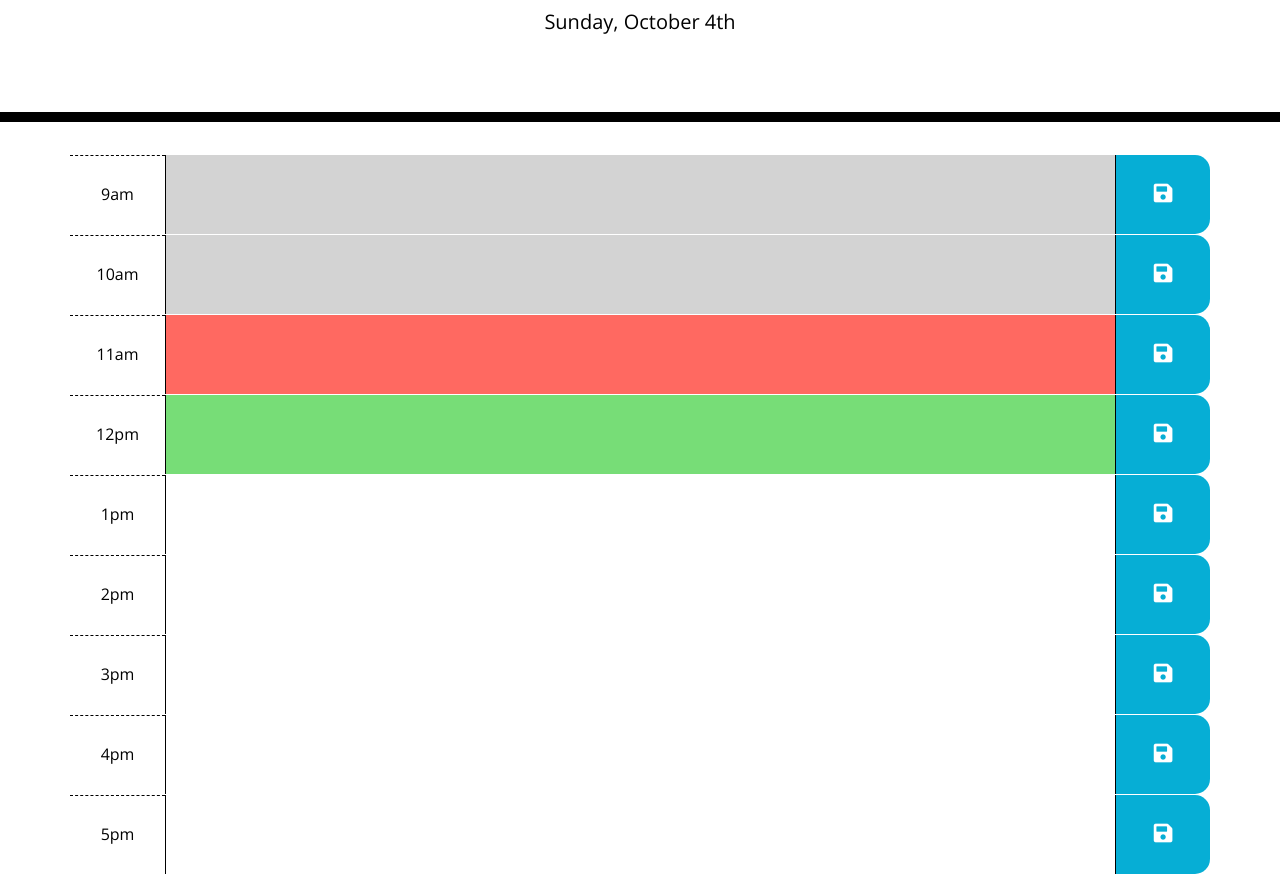
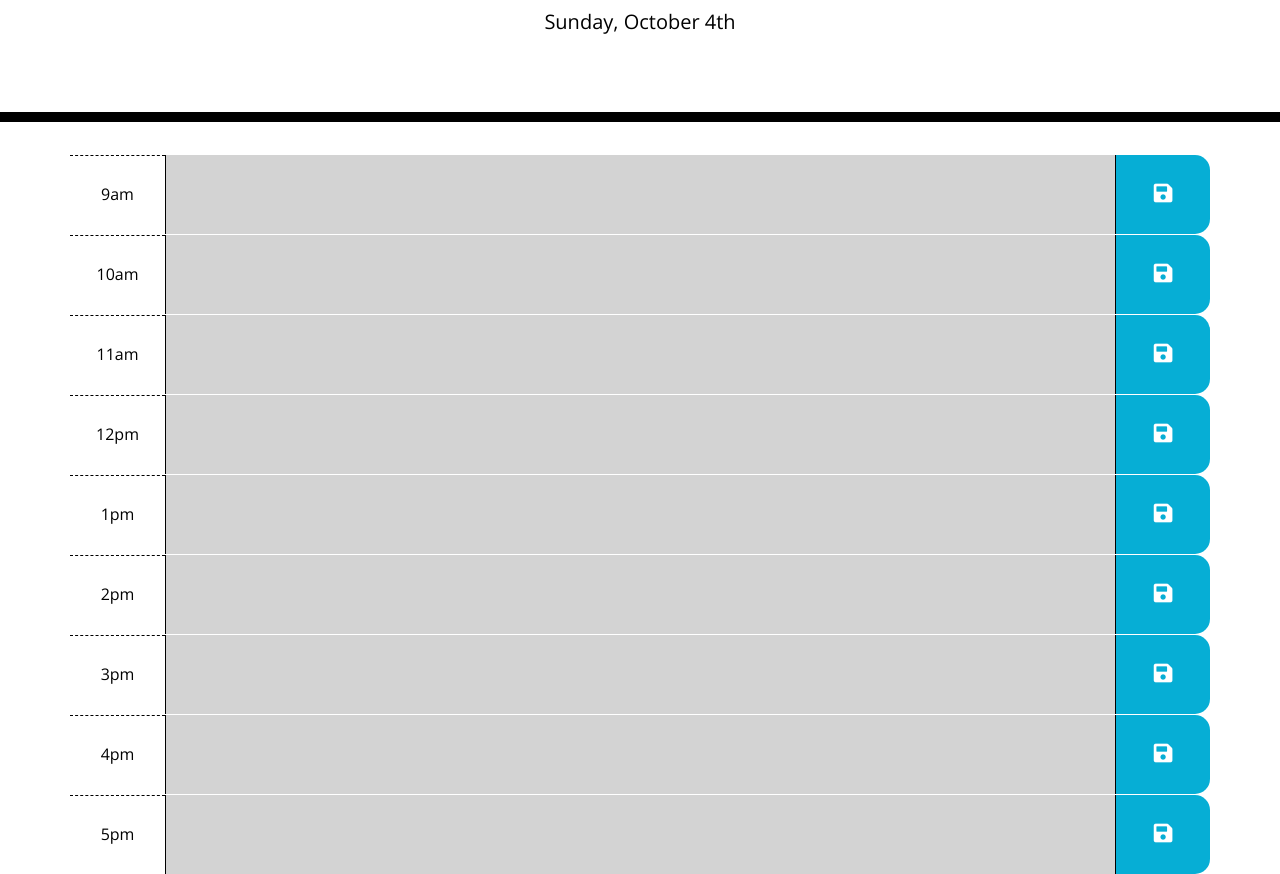
Before and after one commit to dancornutt/UWB-05HW-DayPlanner, a plain HTML site: page index.html in a window 1280 px wide. Shown: the part 182-1056 px from the top of the page. Drawn offline with nearby package versions, Linux system fonts and the light colour scheme.

Commit message:
24h conversion worked well. meets requirements. could use more jquery to find child elements from parent

```diff
--- a/index.html
+++ b/index.html
@@ -51,29 +51,29 @@
           <textarea class="col-10 description" id="12text"></textarea>
           <div class="col-1 saveBtn"><i class="fas fa-save fa-lg"></i></div>
         </section>
-        <section class="row hour-block" id="1">
+        <section class="row hour-block" id="13">
           <div class="col-1 hour">1pm</div>
-          <textarea class="col-10 description" id="1text"></textarea>
+          <textarea class="col-10 description" id="13text"></textarea>
           <div class="col-1 saveBtn"><i class="fas fa-save fa-lg"></i></div>
         </section>
-        <section class="row hour-block" id="2">
+        <section class="row hour-block" id="14">
           <div class="col-1 hour">2pm</div>
-          <textarea class="col-10 description" id="2text"></textarea>
+          <textarea class="col-10 description" id="14text"></textarea>
           <div class="col-1 saveBtn"><i class="fas fa-save fa-lg"></i></div>
         </section>
-        <section class="row hour-block" id="3">
+        <section class="row hour-block" id="15">
           <div class="col-1 hour">3pm</div>
-          <textarea class="col-10 description" id="3text"></textarea>
+          <textarea class="col-10 description" id="15text"></textarea>
           <div class="col-1 saveBtn"><i class="fas fa-save fa-lg"></i></div>
         </section>
-        <section class="row hour-block" id="4">
+        <section class="row hour-block" id="16">
           <div class="col-1 hour">4pm</div>
-          <textarea class="col-10 description" id="4text"></textarea>
+          <textarea class="col-10 description" id="16text"></textarea>
           <div class="col-1 saveBtn"><i class="fas fa-save fa-lg"></i></div>
         </section>
-        <section class="row hour-block" id="5">
+        <section class="row hour-block" id="17">
           <div class="col-1 hour">5pm</div>
-          <textarea class="col-10 description" id="5text"></textarea>
+          <textarea class="col-10 description" id="17text"></textarea>
           <div class="col-1 saveBtn"><i class="fas fa-save fa-lg"></i></div>
         </section>
     </div>
--- a/script.js
+++ b/script.js
@@ -2,42 +2,23 @@ let dayPlanner;
 let currTime = moment().format('MMMM Do YYYY, h:mm:ss a');
 
 function setTimeStyle(timeBlockId) {
-    let now = convertTime(parseInt(moment().format("h")));
-    timeBlockId = convertTime(parseInt(timeBlockId));
-    console.log("Now is: ", now, timeBlockId);
+    let now = parseInt(moment().format("H"));
+    timeBlockId = parseInt(timeBlockId);
     if (timeBlockId < now) {
-        console.log("first if. for block element: ", timeBlockId, now)
         $(`#${timeBlockId}text`).removeClass( "present future" ).addClass( "past" );
     }
     else if (timeBlockId > now) {
-        console.log("2nd if. for block element: ", timeBlockId, now)
         $(`#${timeBlockId}text`).removeClass( "past present" ).addClass( "future" );
     } else {
-        console.log("else. for block element: ", timeBlockId, now)
         $(`#${timeBlockId}text`).removeClass( "past future" ).addClass( "present" );
     }
 }
 
-function convertTime(time) {
-    //converts 12h time to 24 for this 9 to 5 day planner
-    if (time < 9) {
-        time += 12;
-    }
-    return time;
-}
-
-//Applies correct hour class style to all blocks
+//Iterates through timeslots and calls function to apply correct style
 function loadTimeClass() {
-    console.log("loadTimeClass function was called!");
-    //get array of objects
     let timeBlocks = Object.keys(dayPlanner);
     timeBlocks.forEach(element => {
-        //set
-        // calcClass(`#${element}text`)
         setTimeStyle(element);
-
-        // let temp = $(`#${element}text`);
-        // temp.appendClass;
     });
 }
 
@@ -51,33 +32,27 @@ function refreshPlanner() {
             10: "",
             11: "",
             12: "",
-            1: "",
-            2: "",
-            3: "",
-            4: "",
-            5: "",
+            13: "",
+            14: "",
+            15: "",
+            16: "",
+            17: "",
         };
     };
-    console.log("Dayplanner object: ", dayPlanner);
     let timeBlocks = Object.keys(dayPlanner);
     timeBlocks.forEach(element => {
-        // console.log($(`#${element}`)[0].children[1]); //can't get this to set val of textarea
-        let temp = $(`#${element}text`);
-        temp.html(dayPlanner[element]);
-
+        $(`#${element}text`).html(dayPlanner[element]);
     });
 }
 
-//click listener for apt block editing, save to local storage
+//click listener for appt. block editing, save to local storage
 $(".saveBtn").on("click", function(event) {
     event.preventDefault();
-    //update dayPlanner in memory
     let rowClickedId = $(this).parent()[0].id;
     dayPlanner[rowClickedId] = $(`#${rowClickedId}text`).val();
     //push dayPlanner to local storage
     localStorage.setItem("planner", JSON.stringify(dayPlanner));
 })
 
-
 refreshPlanner();
 loadTimeClass();
```
